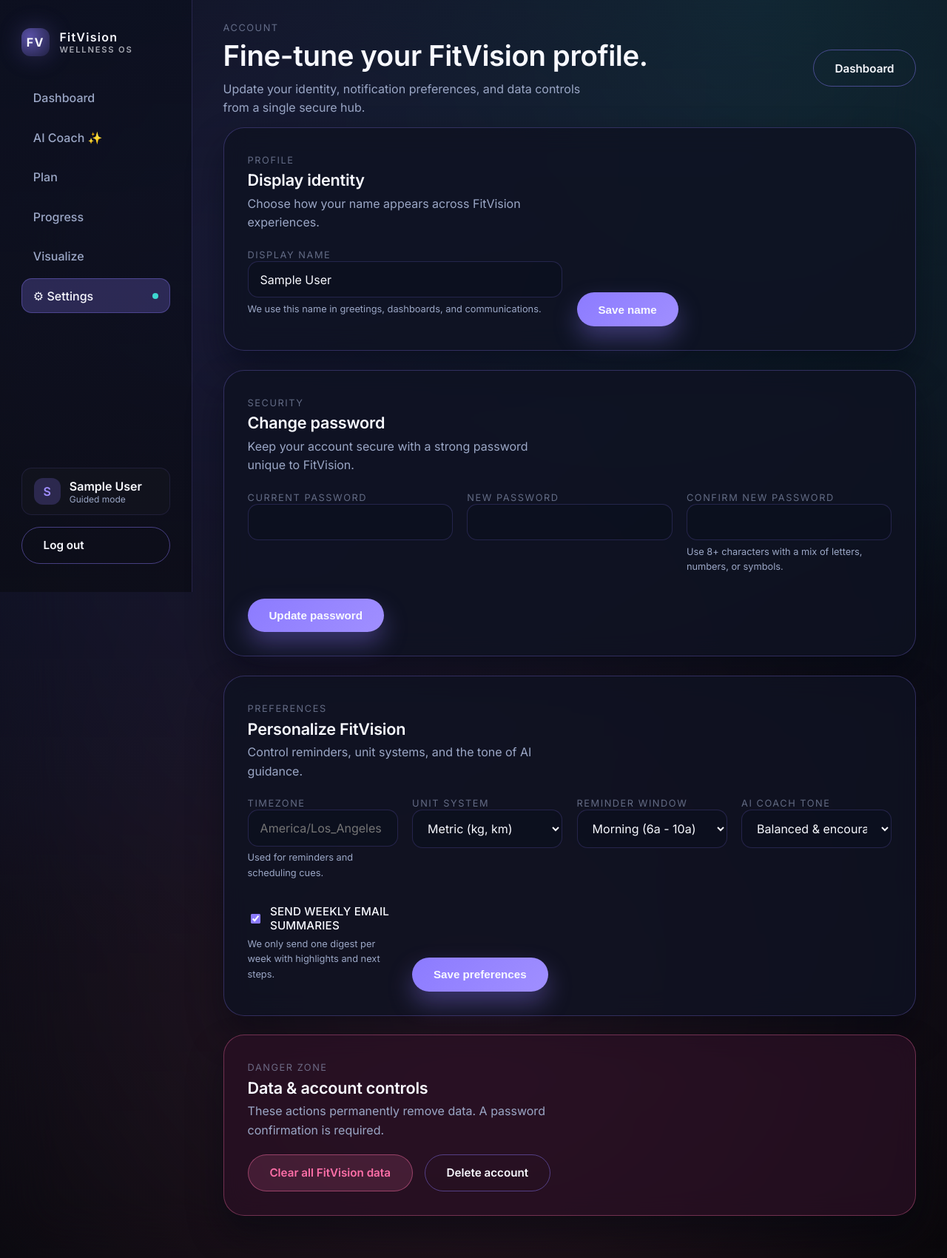
After one commit to justnkev/testing_ai, a Flask app: page /settings in a window 1280 px wide. The commit adds this page. Shown: the whole page at 74% size. Run offline with Flask 3, Linux system fonts and the light colour scheme; the visitor is signed in with stand-in values (Sample User, id 1); data that the repository does not hold is empty; parts of the project's set-up code (start-up, migrations or seed data) failed here and were passed over.

Commit message:
Add account settings management and security flows

```diff
--- a/app/routes.py
+++ b/app/routes.py
@@ -3,6 +3,8 @@
 import base64
 import hashlib
 from datetime import datetime, timezone
+from functools import wraps
+import logging
 from pathlib import Path
 import re
 from typing import Any, Dict, List, Optional, Tuple
@@ -31,12 +33,27 @@
 ai_service = AIService()
 storage_service = StorageService()
 
+logger = logging.getLogger(__name__)
+
 
 def _require_login() -> str | None:
     if 'user' not in session:
         flash('Please log in to continue.', 'warning')
         return url_for('main.login')
     return None
+
+
+def login_required(view):
+    """Decorator ensuring the user is authenticated before accessing a view."""
+
+    @wraps(view)
+    def wrapped(*args, **kwargs):
+        redirect_url = _require_login()
+        if redirect_url:
+            return redirect(redirect_url)
+        return view(*args, **kwargs)
+
+    return wrapped
 
 
 def _onboarding_complete() -> bool:
@@ -679,3 +696,202 @@
 
     flash('Visualization deleted.', 'info')
     return redirect(url_for('main.visualize'))
+
+
+@main_bp.route('/settings')
+@login_required
+def settings_view() -> str:
+    user = session['user']
+    preferences = current_app.storage_service.fetch_preferences(user['id']) or {}
+    logger.info('settings.view', extra={'user_id': user['id']})
+    return render_template('settings.html', preferences=preferences, user=user)
+
+
+@main_bp.route('/settings/update-username', methods=['POST'])
+@login_required
+def update_username() -> Response:
+    user = session['user']
+    target = url_for('main.settings_view')
+    new_name = (request.form.get('display_name') or '').strip()
+    if not new_name:
+        flash('Please provide a display name before saving.', 'warning')
+        logger.info('settings.update_username.validation_failed', extra={'user_id': user['id']})
+        return redirect(target)
+
+    try:
+        current_app.storage_service.update_display_name(user['id'], new_name)
+    except ValueError as exc:
+        flash(str(exc), 'danger')
+        logger.warning(
+            'settings.update_username.failed',
+            extra={'user_id': user['id'], 'error': str(exc)},
+        )
+    except Exception:
+        flash('We could not update your display name. Please try again.', 'danger')
+        logger.exception('settings.update_username.error', extra={'user_id': user['id']})
+    else:
+        session['user']['name'] = new_name
+        session.modified = True
+        flash('Display name updated.', 'success')
+        logger.info('settings.update_username.success', extra={'user_id': user['id']})
+    return redirect(target)
+
+
+@main_bp.route('/settings/update-password', methods=['POST'])
+@login_required
+def update_password() -> Response:
+    user = session['user']
+    target = url_for('main.settings_view')
+
+    current_password = request.form.get('current_password', '')
+    new_password = request.form.get('new_password', '')
+    confirm_password = request.form.get('confirm_password', '')
+
+    if not current_password or not new_password:
+        flash('Please complete all password fields.', 'warning')
+        logger.info('settings.update_password.validation_failed', extra={'user_id': user['id']})
+        return redirect(target)
+
+    if new_password != confirm_password:
+        flash('New passwords do not match. Double-check and try again.', 'warning')
+        logger.info('settings.update_password.mismatch', extra={'user_id': user['id']})
+        return redirect(target)
+
+    if len(new_password) < 8:
+        flash('Choose a password that is at least 8 characters.', 'warning')
+        logger.info('settings.update_password.too_short', extra={'user_id': user['id']})
+        return redirect(target)
+
+    try:
+        current_app.storage_service.update_password(
+            user['id'], user.get('email', ''), current_password, new_password
+        )
+    except ValueError as exc:
+        flash(str(exc), 'danger')
+        logger.warning(
+            'settings.update_password.denied',
+            extra={'user_id': user['id'], 'error': str(exc)},
+        )
+    except Exception:
+        flash('We could not change your password right now. Please try again later.', 'danger')
+        logger.exception('settings.update_password.error', extra={'user_id': user['id']})
+    else:
+        flash('Password updated successfully.', 'success')
+        logger.info('settings.update_password.success', extra={'user_id': user['id']})
+
+    return redirect(target)
+
+
+@main_bp.route('/settings/update-preferences', methods=['POST'])
+@login_required
+def update_preferences() -> Response:
+    user = session['user']
+    target = url_for('main.settings_view')
+
+    preferences = {
+        'timezone': (request.form.get('timezone') or '').strip(),
+        'unit_system': request.form.get('unit_system', 'metric'),
+        'weekly_summary': bool(request.form.get('weekly_summary')),
+        'reminder_window': request.form.get('reminder_window', 'morning'),
+        'coach_tone': request.form.get('coach_tone', 'balanced'),
+    }
+
+    try:
+        saved = current_app.storage_service.update_preferences(user['id'], preferences)
+    except Exception:
+        flash('We were unable to save your preferences. Please retry shortly.', 'danger')
+        logger.exception('settings.update_preferences.error', extra={'user_id': user['id']})
+        return redirect(target)
+
+    session_user_preferences = session['user'].setdefault('preferences', {})
+    if isinstance(session_user_preferences, dict):
+        session_user_preferences.update(saved)
+    else:
+        session['user']['preferences'] = saved
+    session.modified = True
+
+    flash('Preferences saved.', 'success')
+    logger.info('settings.update_preferences.success', extra={'user_id': user['id']})
+    return redirect(target)
+
+
+@main_bp.route('/settings/clear-data', methods=['POST'])
+@login_required
+def clear_account_data() -> Response:
+    user = session['user']
+    target = url_for('main.settings_view')
+    password = request.form.get('confirm_password', '')
+
+    if not password:
+        flash('Please re-enter your password to confirm.', 'warning')
+        logger.info('settings.clear_data.validation_failed', extra={'user_id': user['id']})
+        return redirect(target)
+
+    if not current_app.storage_service.verify_password(user.get('email', ''), password):
+        flash('Password did not match. We did not clear any data.', 'danger')
+        logger.warning('settings.clear_data.denied', extra={'user_id': user['id']})
+        return redirect(target)
+
+    try:
+        current_app.storage_service.clear_user_data(user['id'])
+    except Exception:
+        flash('We could not clear your account data. Please try again later.', 'danger')
+        logger.exception('settings.clear_data.error', extra={'user_id': user['id']})
+        return redirect(target)
+
+    session.pop('onboarding_conversation', None)
+    session.pop('coach_conversation', None)
+    session.modified = True
+
+    flash('All FitVision data tied to your account has been cleared.', 'info')
+    logger.info('settings.clear_data.success', extra={'user_id': user['id']})
+    return redirect(target)
+
+
+@main_bp.route('/settings/delete-account', methods=['POST'])
+@login_required
+def delete_account() -> Response:
+    user = session['user']
+    password = request.form.get('confirm_password', '')
+    phrase = (request.form.get('confirm_phrase') or '').strip().upper()
+    required_phrase = 'DELETE'
+
+    if phrase != required_phrase:
+        flash('Type DELETE in all caps to confirm account removal.', 'warning')
+        logger.info('settings.delete_account.confirm_phrase_mismatch', extra={'user_id': user['id']})
+        return redirect(url_for('main.settings_view'))
+
+    if not password:
+        flash('Please re-enter your password to continue.', 'warning')
+        logger.info('settings.delete_account.missing_password', extra={'user_id': user['id']})
+        return redirect(url_for('main.settings_view'))
+
+    if not current_app.storage_service.verify_password(user.get('email', ''), password):
+        flash('Password did not match our records. Account not deleted.', 'danger')
+        logger.warning('settings.delete_account.denied', extra={'user_id': user['id']})
+        return redirect(url_for('main.settings_view'))
+
+    try:
+        current_app.storage_service.delete_user_account(user['id'], user.get('email', ''))
+    except Exception:
+        flash('We were unable to delete your account. Please try again shortly.', 'danger')
+        logger.exception('settings.delete_account.error', extra={'user_id': user['id']})
+        return redirect(url_for('main.settings_view'))
+
+    session_interface = current_app.session_interface
+    sid = getattr(session, 'sid', None)
+    if sid and hasattr(session_interface, 'delete_session'):
+        try:
+            session_interface.delete_session(current_app, sid)
+        except Exception:
+            logger.warning('settings.delete_account.session_cleanup_failed', exc_info=True)
+
+    cookie_name = current_app.config.get('SESSION_COOKIE_NAME', 'session')
+
+    session.clear()
+    flash('Your FitVision account has been permanently deleted.', 'info')
+    logger.info('settings.delete_account.success', extra={'user_id': user['id']})
+
+    response = redirect(url_for('main.index'))
+    response.delete_cookie(cookie_name)
+    return response
--- a/app/static/css/styles.css
+++ b/app/static/css/styles.css
@@ -557,6 +557,17 @@
   background: rgba(140, 123, 255, 0.15);
 }
 
+.fv-button--danger {
+  background: rgba(255, 111, 168, 0.14);
+  border: 1px solid rgba(255, 111, 168, 0.45);
+  color: var(--color-accent);
+}
+
+.fv-button--danger:hover {
+  background: rgba(255, 111, 168, 0.24);
+  transform: translateY(-1px);
+}
+
 .fv-button--subtle {
   background: rgba(17, 23, 39, 0.65);
   border: 1px solid rgba(140, 123, 255, 0.18);
@@ -932,6 +943,108 @@
   margin-top: 0.35rem;
 }
 
+.checkbox-stack {
+  display: inline-flex;
+  align-items: center;
+  gap: 0.65rem;
+  font-weight: 500;
+  color: var(--color-text);
+}
+
+.checkbox-stack input[type="checkbox"] {
+  width: auto;
+  accent-color: var(--color-primary);
+}
+
+.checkbox-stack span {
+  font-size: 0.95rem;
+  letter-spacing: 0.01em;
+}
+
+.settings-layout {
+  display: grid;
+  gap: 1.6rem;
+}
+
+.settings-section-header {
+  display: flex;
+  flex-wrap: wrap;
+  justify-content: space-between;
+  align-items: flex-start;
+  gap: 1rem;
+  margin-bottom: 1.2rem;
+}
+
+.settings-section-header p {
+  margin: 0.4rem 0 0;
+  max-width: 420px;
+}
+
+.settings-actions {
+  display: flex;
+  flex-wrap: wrap;
+  gap: 1rem;
+}
+
+.settings-card--danger {
+  border: 1px solid rgba(255, 111, 168, 0.35);
+  background: rgba(42, 16, 36, 0.72);
+}
+
+.settings-modal {
+  position: fixed;
+  inset: 0;
+  background: rgba(5, 6, 12, 0.75);
+  display: flex;
+  align-items: center;
+  justify-content: center;
+  padding: 2rem;
+  opacity: 0;
+  pointer-events: none;
+  transition: opacity 0.25s ease;
+  z-index: 60;
+}
+
+.settings-modal:target {
+  opacity: 1;
+  pointer-events: auto;
+}
+
+.settings-modal__dialog {
+  position: relative;
+  width: min(480px, 100%);
+  padding: 2rem 2.2rem;
+  border-radius: var(--radius-lg);
+  border: 1px solid rgba(140, 123, 255, 0.25);
+  background: rgba(12, 16, 31, 0.92);
+  box-shadow: var(--shadow-soft);
+  display: grid;
+  gap: 1.2rem;
+}
+
+.settings-modal__actions {
+  display: flex;
+  justify-content: flex-end;
+  gap: 0.8rem;
+  flex-wrap: wrap;
+}
+
+.settings-modal__close {
+  position: absolute;
+  top: 1rem;
+  right: 1rem;
+  color: var(--color-muted);
+  font-size: 1.4rem;
+}
+
+.settings-modal__close:hover {
+  color: var(--color-text);
+}
+
+.settings-anchor {
+  display: none;
+}
+
 .gallery-card {
   display: grid;
   gap: 1.2rem;
--- a/app/templates/base.html
+++ b/app/templates/base.html
@@ -30,6 +30,7 @@
           <a href="{{ url_for('main.plan') }}" class="{% if active_endpoint == 'main.plan' %}is-active{% endif %}">Plan</a>
           <a href="{{ url_for('main.progress') }}" class="{% if active_endpoint == 'main.progress' %}is-active{% endif %}">Progress</a>
           <a href="{{ url_for('main.visualize') }}" class="{% if active_endpoint == 'main.visualize' %}is-active{% endif %}">Visualize</a>
+          <a href="{{ url_for('main.settings_view') }}" class="{% if active_endpoint == 'main.settings_view' %}is-active{% endif %}">&#9881; Settings</a>
         </nav>
         <div class="sidebar-footer">
           <div class="avatar-chip">
--- /dev/null
+++ b/app/templates/settings.html
@@ -0,0 +1,171 @@
+{% extends 'base.html' %}
+{% block topbar %}
+<div>
+  <small>Account</small>
+  <h2 style="margin:0.4rem 0 0;">Fine-tune your FitVision profile.</h2>
+  <p style="margin:0.6rem 0 0; max-width:520px;">Update your identity, notification preferences, and data controls from a single secure hub.</p>
+</div>
+<div class="topbar-meta">
+  <a class="fv-button fv-button--ghost" href="{{ url_for('main.dashboard') }}">Dashboard</a>
+</div>
+{% endblock %}
+{% block content %}
+<div id="close" class="settings-anchor" aria-hidden="true"></div>
+<div class="settings-layout">
+  <section class="surface-card">
+    <div class="settings-section-header">
+      <div>
+        <small>Profile</small>
+        <h3 style="margin:0.35rem 0 0;">Display identity</h3>
+        <p>Choose how your name appears across FitVision experiences.</p>
+      </div>
+    </div>
+    <form action="{{ url_for('main.update_username') }}" method="post" class="form-grid two-col">
+      <div>
+        <label for="display_name">Display name</label>
+        <input id="display_name" name="display_name" value="{{ user.get('name', '') }}" placeholder="Jordan Parker">
+        <p class="form-helper">We use this name in greetings, dashboards, and communications.</p>
+      </div>
+      <div style="align-self:end;">
+        <button class="fv-button fv-button--primary" type="submit">Save name</button>
+      </div>
+    </form>
+  </section>
+
+  <section class="surface-card">
+    <div class="settings-section-header">
+      <div>
+        <small>Security</small>
+        <h3 style="margin:0.35rem 0 0;">Change password</h3>
+        <p>Keep your account secure with a strong password unique to FitVision.</p>
+      </div>
+    </div>
+    <form action="{{ url_for('main.update_password') }}" method="post" class="form-grid two-col">
+      <div>
+        <label for="current_password">Current password</label>
+        <input id="current_password" name="current_password" type="password" autocomplete="current-password" required>
+      </div>
+      <div>
+        <label for="new_password">New password</label>
+        <input id="new_password" name="new_password" type="password" autocomplete="new-password" minlength="8" required>
+      </div>
+      <div>
+        <label for="confirm_password">Confirm new password</label>
+        <input id="confirm_password" name="confirm_password" type="password" autocomplete="new-password" minlength="8" required>
+        <p class="form-helper">Use 8+ characters with a mix of letters, numbers, or symbols.</p>
+      </div>
+      <div style="align-self:end;">
+        <button class="fv-button fv-button--primary" type="submit">Update password</button>
+      </div>
+    </form>
+  </section>
+
+  <section class="surface-card">
+    <div class="settings-section-header">
+      <div>
+        <small>Preferences</small>
+        <h3 style="margin:0.35rem 0 0;">Personalize FitVision</h3>
+        <p>Control reminders, unit systems, and the tone of AI guidance.</p>
+      </div>
+    </div>
+    <form action="{{ url_for('main.update_preferences') }}" method="post" class="form-grid three-col">
+      <div>
+        <label for="timezone">Timezone</label>
+        <input id="timezone" name="timezone" value="{{ preferences.get('timezone', '') }}" placeholder="America/Los_Angeles">
+        <p class="form-helper">Used for reminders and scheduling cues.</p>
+      </div>
+      <div>
+        <label for="unit_system">Unit system</label>
+        <select id="unit_system" name="unit_system">
+          {% set unit = preferences.get('unit_system', 'metric') %}
+          <option value="metric" {% if unit == 'metric' %}selected{% endif %}>Metric (kg, km)</option>
+          <option value="imperial" {% if unit == 'imperial' %}selected{% endif %}>Imperial (lb, miles)</option>
+        </select>
+      </div>
+      <div>
+        <label for="reminder_window">Reminder window</label>
+        {% set window = preferences.get('reminder_window', 'morning') %}
+        <select id="reminder_window" name="reminder_window">
+          <option value="morning" {% if window == 'morning' %}selected{% endif %}>Morning (6a - 10a)</option>
+          <option value="midday" {% if window == 'midday' %}selected{% endif %}>Midday (11a - 2p)</option>
+          <option value="evening" {% if window == 'evening' %}selected{% endif %}>Evening (6p - 9p)</option>
+        </select>
+      </div>
+      <div>
+        <label for="coach_tone">AI coach tone</label>
+        {% set tone = preferences.get('coach_tone', 'balanced') %}
+        <select id="coach_tone" name="coach_tone">
+          <option value="balanced" {% if tone == 'balanced' %}selected{% endif %}>Balanced & encouraging</option>
+          <option value="motivational" {% if tone == 'motivational' %}selected{% endif %}>High-energy motivation</option>
+          <option value="direct" {% if tone == 'direct' %}selected{% endif %}>Direct & concise</option>
+        </select>
+      </div>
+      <div>
+        <label class="checkbox-stack">
+          {% set summary = preferences.get('weekly_summary', true) %}
+          <input type="checkbox" id="weekly_summary" name="weekly_summary" value="1" {% if summary %}checked{% endif %}>
+          <span>Send weekly email summaries</span>
+        </label>
+        <p class="form-helper">We only send one digest per week with highlights and next steps.</p>
+      </div>
+      <div style="align-self:end;">
+        <button class="fv-button fv-button--primary" type="submit">Save preferences</button>
+      </div>
+    </form>
+  </section>
+
+  <section class="surface-card settings-card--danger">
+    <div class="settings-section-header">
+      <div>
+        <small>Danger zone</small>
+        <h3 style="margin:0.35rem 0 0;">Data & account controls</h3>
+        <p>These actions permanently remove data. A password confirmation is required.</p>
+      </div>
+    </div>
+    <div class="settings-actions">
+      <a class="fv-button fv-button--danger" href="#clear-data-modal">Clear all FitVision data</a>
+      <a class="fv-button fv-button--ghost" href="#delete-account-modal">Delete account</a>
+    </div>
+  </section>
+</div>
+
+<div class="settings-modal" id="clear-data-modal" role="dialog" aria-modal="true" aria-labelledby="clear-data-title">
+  <div class="settings-modal__dialog">
+    <a class="settings-modal__close" href="#close" aria-label="Close dialog">&times;</a>
+    <h3 id="clear-data-title">Clear all FitVision data</h3>
+    <p>This removes plans, progress logs, conversations, and visualizations. Your login remains active.</p>
+    <form action="{{ url_for('main.clear_account_data') }}" method="post" class="form-grid">
+      <div>
+        <label for="clear-password">Re-enter password</label>
+        <input id="clear-password" name="confirm_password" type="password" autocomplete="current-password" required>
+      </div>
+      <div class="settings-modal__actions">
+        <a class="fv-button fv-button--ghost" href="#close">Cancel</a>
+        <button class="fv-button fv-button--danger" type="submit">Clear my data</button>
+      </div>
+    </form>
+  </div>
+</div>
+
+<div class="settings-modal" id="delete-account-modal" role="dialog" aria-modal="true" aria-labelledby="delete-account-title">
+  <div class="settings-modal__dialog">
+    <a class="settings-modal__close" href="#close" aria-label="Close dialog">&times;</a>
+    <h3 id="delete-account-title">Delete account</h3>
+    <p>Deleting your account signs you out everywhere and permanently removes your FitVision presence.</p>
+    <form action="{{ url_for('main.delete_account') }}" method="post" class="form-grid">
+      <div>
+        <label for="delete-password">Re-enter password</label>
+        <input id="delete-password" name="confirm_password" type="password" autocomplete="current-password" required>
+      </div>
+      <div>
+        <label for="delete-phrase">Type DELETE to confirm</label>
+        <input id="delete-phrase" name="confirm_phrase" placeholder="DELETE" pattern="DELETE" required>
+      </div>
+      <div class="settings-modal__actions">
+        <a class="fv-button fv-button--ghost" href="#close">Cancel</a>
+        <button class="fv-button fv-button--danger" type="submit">Delete my account</button>
+      </div>
+    </form>
+  </div>
+</div>
+{% endblock %}
```
Also changed, not shown: app/services/storage_service.py (+186 -0 lines).
